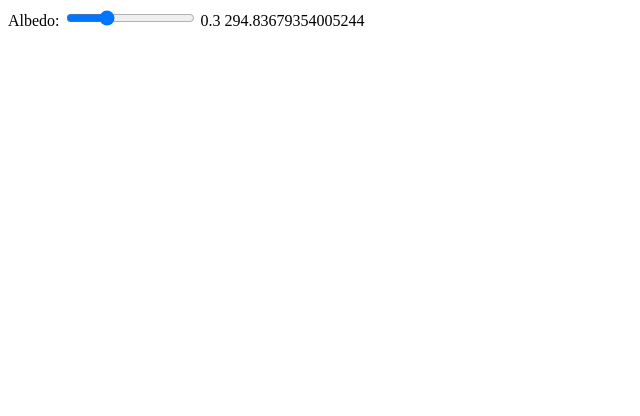
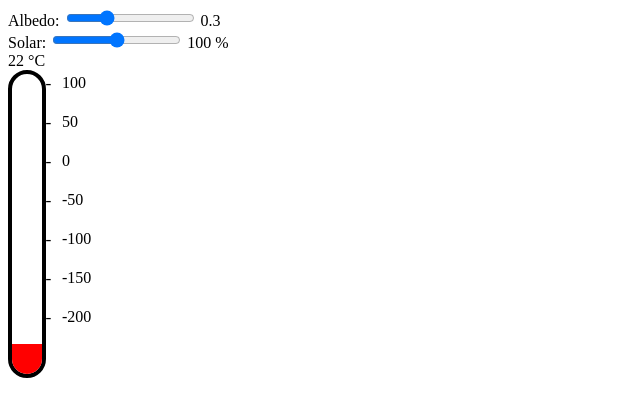
Before and after one commit to hannahci/eb-simple-model, a plain HTML site: page index.html in a window 1280 px wide. Shown: the whole page, without its empty margins (0-640 px from the left). Drawn offline with Linux system fonts and the light colour scheme.

Commit message:
add thermometer
co-authored-by: <Tobias Frostenberg> tobias@frostenberg.se

```diff
--- a/index.html
+++ b/index.html
@@ -1,30 +1,111 @@
 <html>
     <head>
+        <style>
+            .thermometer {
+                position: relative;
+                border-radius: 50px;
+                border-color: black;
+                border: 4px solid;
+                height: 300px;
+                width: 30px;
+            }
+            li {
+                list-style-type: none;
+                padding-left: 10px;
+            }
+            li::before {
+                content: '-';
+                position: absolute;
+                left: -6.5px;          /* Adjust this value so that it appears where you want. */
+                top: -1px;
+                font-size: 1.1em;      /* Adjust this value so that it appears what size you want. */
+            }
+            .markings li {
+                position: absolute;
+            }
+
+            .markings li:nth-child(1) {
+                top: 0%
+            }
+            .markings li:nth-child(2) {
+                top: 13%
+            }
+            .markings li:nth-child(3) {
+                top: 26%
+            }
+            .markings li:nth-child(4) {
+                top: 39%
+            }
+            .markings li:nth-child(5) {
+                top: 52%
+            }
+            .markings li:nth-child(6) {
+                top: 65%
+            }
+            .markings li:nth-child(7) {
+                top: 78%
+            }
+            .mercury {
+                background-color: red;
+                width: 100%;
+                position: absolute;
+                bottom: 0px;
+                top: 90%;
+                border-radius: 0 0 50px 50px;
+            }
+        </style>
     </head>
     <label for="albedoInput">Albedo:</label>
     <input type="range" min="0" max="100" value="30" id="albedoInput" oninput="update()">
     <span id="albedoValue">
     </span>
-    <span id="surfTempValue">
-    </span>
+    <div>
+        <label for="solarInput"> Solar:</label>
+        <input type="range" min="0" max="200" value="100" id="solarInput" oninput="update()">
+        <span id="solarValue">
+        </span>
+        </div>
+    <div>
+        <span id="surfTempValue">
+        </span>
+    </div>
+    <div class="thermoContainer">
+        <div class="thermometer">
+            <ul class="markings">
+                <li>100</li>
+                <li>50</li>
+                <li>0</li>
+                <li>-50</li>
+                <li>-100</li>
+                <li>-150</li>
+                <li>-200</li>
+            </ul>
+            <div class="mercury"></div>
+        </div>
+
+    </div>
     <script type="text/javascript">
         function surfaceTemperature(albedo, solar, emissivity, absorptivity){
             const sigma = 5.67e-8
             const aE = albedo * (1 - absorptivity)**2
             const aPrime = (1 - absorptivity) * (1 - albedo)
             const temp = Math.pow((solar*(1 - aE + aPrime))/(4 * sigma * (2-emissivity)), 0.25)
-            console.log("sigma", sigma, "aE", aE, "aPrime", aPrime, "temp", temp)
-            return temp
+            const tempCelsius = temp - 273.15
+            // console.log("sigma", sigma, "aE", aE, "aPrime", aPrime, "temp", temp)
+            return tempCelsius
         }
         function update(){
             let albedo = document.getElementById("albedoInput").value / 100
             document.getElementById("albedoValue").innerHTML = albedo
 
-            let solar = 1360
+            let solarPercent = document.getElementById("solarInput").value
+            document.getElementById("solarValue").innerHTML = solarPercent + " %"
+
+            let solar = 1360 * solarPercent / 100
             let emissivity = 0.9
             let absorptivity = 0.105
             let surfTemp = surfaceTemperature(albedo, solar, emissivity, absorptivity)
-            document.getElementById("surfTempValue").innerHTML = surfTemp
+            document.getElementById("surfTempValue").innerHTML = Math.round(surfTemp) + " °C"
 
         }
         update()
```
